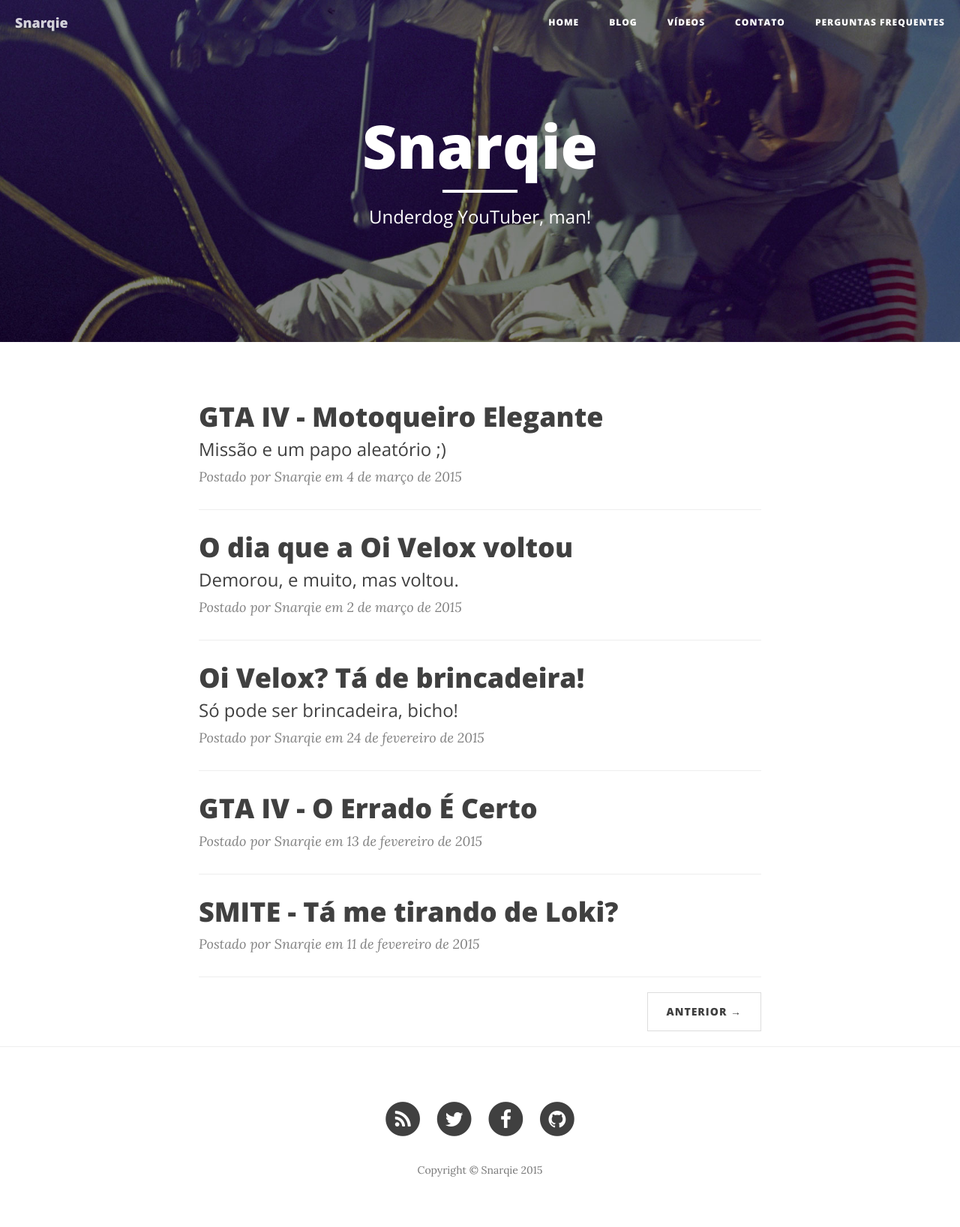
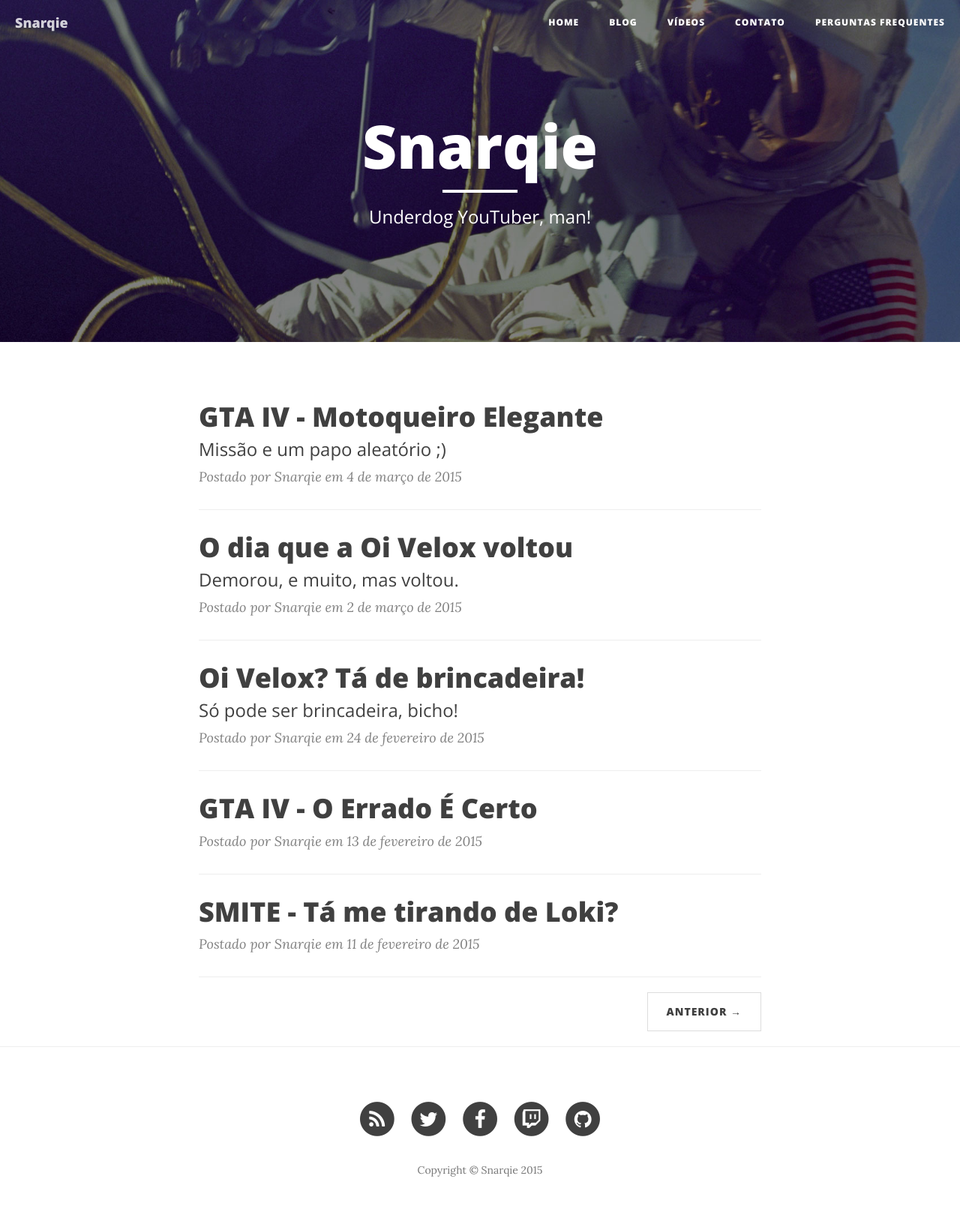
Before and after one commit to snarq/snarq.github.io, a Jekyll site: the page built from index.html, in a window 1280 px wide. Shown: the whole page at 75% size. Built offline with Jekyll 4.4.1, drawn with Linux system fonts in a browser that asks for light colours; nearby versions of some CDN libraries; the list of posts is cut into pages by our own code.

Commit message:
Twitch Icon

```diff
--- a/_includes/footer.html
+++ b/_includes/footer.html
@@ -32,6 +32,16 @@
                         </a>
                     </li>
                     {% endif %}
+                    {% if site.twitch_username %}
+                    <li>
+                        <a href="http://www.twitch.tv/{{ site.twitch_username }}">
+                            <span class="fa-stack fa-lg">
+                                <i class="fa fa-circle fa-stack-2x"></i>
+                                <i class="fa fa-twitch fa-stack-1x fa-inverse"></i>
+                            </span>
+                        </a>
+                    </li>
+                    {% endif %}
                     {% if site.github_username %}
                     <li>
                         <a href="https://github.com/{{ site.github_username }}">
--- a/_layouts/page.html
+++ b/_layouts/page.html
@@ -1,7 +1,6 @@
 ---
 layout: default
 ---
-
 <!-- Page Header -->
 <header class="intro-header" style="background-image: url('{{ site.url }}{{ site.baseurl }}/{% if page.header-img %}{{ page.header-img }}{% else %}{{ site.header-img }}{% endif %}')">
     <div class="container">
--- a/_layouts/post.html
+++ b/_layouts/post.html
@@ -1,7 +1,6 @@
 ---
 layout: default
 ---
-
 <!-- Post Header -->
 <header class="intro-header" style="background-image: url('{{ site.url }}{{ site.baseurl }}/{% if page.header-img %}{{ page.header-img }}{% else %}{{ site.header-img }}{% endif %}')">
     <div class="container">
```
Also changed, not shown: _includes/head.html (+3 -6 lines), _includes/nav.html (line endings or trailing spaces), _layouts/archive.html (line endings or trailing spaces).
